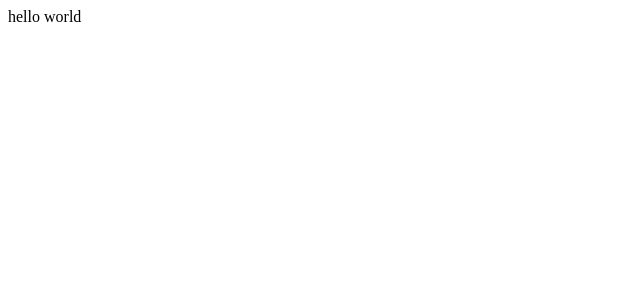
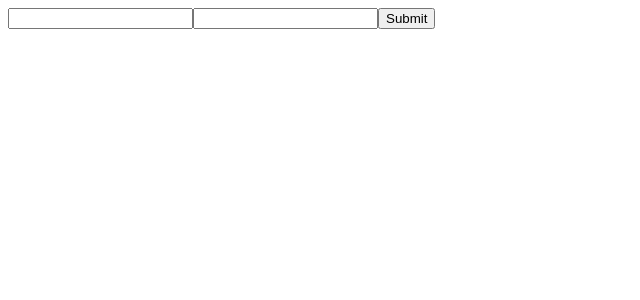
Before and after one commit to andriussvilys/litta-test, a React (Create React App) app: page / in a window 1280 px wide. Shown: the top 300 px of the page, without its empty margins (0-640 px from the left). Built offline with nearby package versions, Linux system fonts and the light colour scheme.

Commit message:
basic routing and form

```diff
--- a/package.json
+++ b/package.json
@@ -12,6 +12,8 @@
     "@types/react-dom": "^18.3.1",
     "react": "^18.3.1",
     "react-dom": "^18.3.1",
+    "react-hook-form": "^7.53.0",
+    "react-router-dom": "^6.27.0",
     "react-scripts": "5.0.1",
     "typescript": "^4.9.5",
     "web-vitals": "^2.1.4"
--- a/src/App.tsx
+++ /dev/null
@@ -1,9 +0,0 @@
-import React from 'react';
-
-function App() {
-  return (
-    <div><span>hello world</span></div>
-  );
-}
-
-export default App;
--- /dev/null
+++ b/src/components/userForm/UserForm.tsx
@@ -0,0 +1,25 @@
+import React from "react";
+import { SubmitHandler, useForm } from "react-hook-form";
+import { User } from "../../definitions/user";
+
+export interface UserFormProps {
+  onSubmit: SubmitHandler<User>;
+  user?: User;
+}
+
+export default function UserForm({ onSubmit, user }: UserFormProps) {
+  const {
+    register,
+    handleSubmit,
+    formState: { errors },
+  } = useForm<User>({ defaultValues: user });
+  return (
+    <form onSubmit={handleSubmit(onSubmit)}>
+      <input {...register("firstName")} />
+
+      <input {...register("lastName", { required: true })} />
+      {errors.lastName && <span>This field is required</span>}
+      <input type="submit" />
+    </form>
+  );
+}
--- /dev/null
+++ b/src/definitions/user.ts
@@ -0,0 +1,67 @@
+export interface User {
+  id: number;
+  firstName: string;
+  lastName: string;
+  maidenName: string;
+  age: number;
+  gender: string;
+  email: string;
+  phone: string;
+  username: string;
+  password: string;
+  birthDate: string;
+  image: string;
+  bloodGroup: string;
+  height: number;
+  weight: number;
+  eyeColor: string;
+  hair: Hair;
+  ip: string;
+  address: Address;
+  macAddress: string;
+  university: string;
+  bank: Bank;
+  company: Company;
+  ein: string;
+  ssn: string;
+  userAgent: string;
+  crypto: Crypto;
+  role: Role;
+}
+export interface Address {
+  address: string;
+  city: string;
+  state: string;
+  stateCode: string;
+  postalCode: string;
+  coordinates: Coordinates;
+  country: string;
+}
+export interface Coordinates {
+  lat: number;
+  lng: number;
+}
+export interface Bank {
+  cardExpire: string;
+  cardNumber: string;
+  cardType: string;
+  currency: string;
+  iban: string;
+}
+export interface Company {
+  department: string;
+  name: string;
+  title: string;
+  address: Address;
+}
+export interface Crypto {
+  coin: string;
+  wallet: string;
+  network: string;
+}
+
+export interface Hair {
+  color: string;
+  type: string;
+}
+export type Role = "admin" | "moderator" | "user";
--- a/src/index.tsx
+++ b/src/index.tsx
@@ -1,12 +1,44 @@
-import React from 'react';
-import ReactDOM from 'react-dom/client';
-import App from './App';
+import * as React from "react";
+import {
+  createBrowserRouter,
+  RouterProvider,
+  useLoaderData,
+} from "react-router-dom";
+import UserForm from "./components/userForm/UserForm";
+import { createRoot } from "react-dom/client";
+import { User } from "./definitions/user";
+import { getUser } from "./routes/loaders/user";
 
-const root = ReactDOM.createRoot(
-  document.getElementById('root') as HTMLElement
-);
+const UserFormEdit = () => {
+  console.log("UserFormEdit");
+  const user: User = useLoaderData() as User;
+  console.log(user);
+  return <UserForm user={user} onSubmit={(user: User) => console.log(user)} />;
+};
+
+const router = createBrowserRouter([
+  {
+    path: "/",
+    element: <UserForm onSubmit={(user: User) => console.log(user)} />,
+  },
+  {
+    path: "/:id",
+    loader: ({ params }) => {
+      console.log("loader");
+      if (params?.id) {
+        const id = parseInt(params.id);
+        return getUser(id);
+      }
+      return null;
+    },
+    element: <UserFormEdit />,
+  },
+]);
+
+const rootElement = document.getElementById("root");
+const root = createRoot(rootElement!);
 root.render(
   <React.StrictMode>
-    <App />
+    <RouterProvider router={router} />
   </React.StrictMode>
 );
--- /dev/null
+++ b/src/routes/loaders/user.ts
@@ -0,0 +1,11 @@
+const apiRoute = 'https://dummyjson.com/users'
+
+const getUser = async (id:number) => {
+    console.log("getUser: " + id)
+    const res = await fetch(`${apiRoute}/${id}`)
+    const user = await res.json()
+    console.log(user)
+    return user
+}
+
+export {getUser}
--- a/tsconfig.json
+++ b/tsconfig.json
@@ -1,6 +1,6 @@
 {
   "compilerOptions": {
-    "target": "es5",
+    "target": "es6",
     "lib": [
       "dom",
       "dom.iterable",
```
Also changed, not shown: src/components/userForm/UserFormEdit.tsx (added, +14 -0 lines), src/reportWebVitals.ts (deleted, +0 -15 lines), 1 other file (tests, documents, lock files or other folders).
